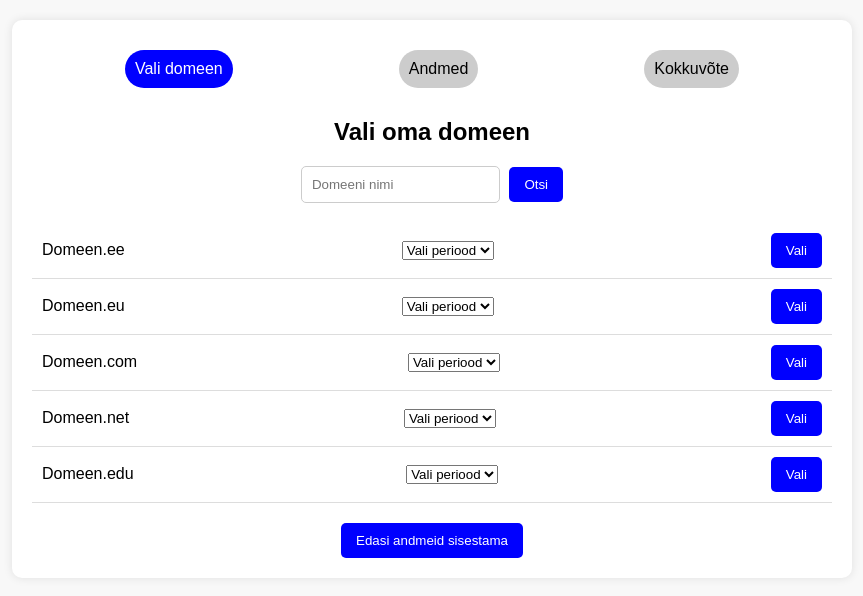
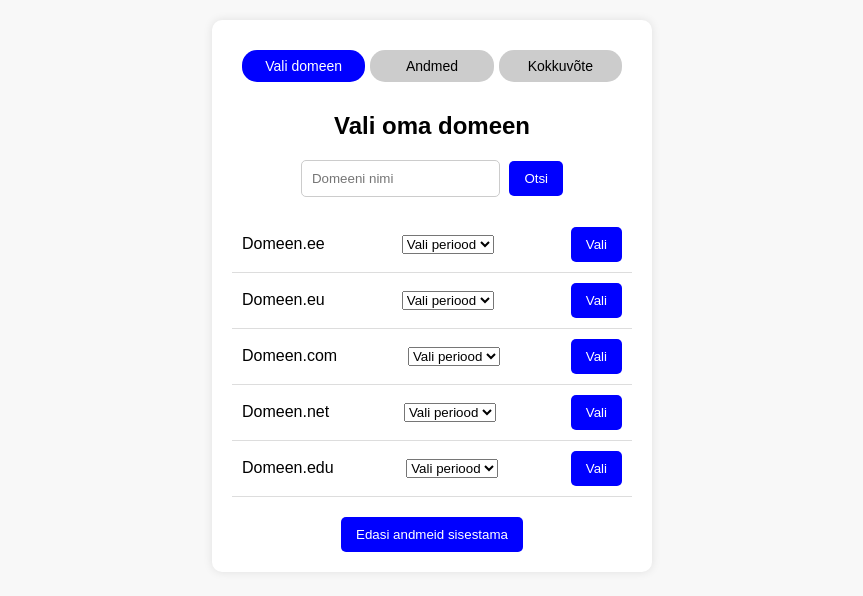
Before and after one commit to KSohkin/Kasutaja-HTML, a plain HTML site: page index.html in a window 1280 px wide. Shown: the whole page, without its empty margins (208-1071 px from the left). Drawn offline with Linux system fonts and the light colour scheme.

Commit message:
Parandus Tiitlitel

```diff
--- a/StyleAndmed.css
+++ b/StyleAndmed.css
@@ -5,7 +5,8 @@ body {
 }
 
 .container {
-    max-width: 67%;
+    max-width: 90%; /* Teeb mobiilis kitsamaks */
+    width: 400px; /* Kindel laius, et elemendid mahuvad ära */
     margin: auto;
     background: white;
     padding: 20px;
@@ -16,17 +17,23 @@ body {
 
 .steps {
     display: flex;
-    justify-content: space-around;
+    justify-content: center;
+    align-items: center;
+    gap: 5px; /* Lisab vahe, et ei oleks liiga tihedalt koos */
+    flex-wrap: wrap; /* Murrab uuele reale, kui ruumi pole */
     padding: 10px;
 }
 
 .step {
-    padding: 10px;
-    border-radius: 20px;
+    flex: 1; /* Võrdne laius */
+    min-width: 80px; /* Väldib liiga kitsaks muutumist */
+    padding: 8px 12px; /* Vähendab kõrgust */
+    text-align: center;
+    border-radius: 15px;
     background: #ccc;
     color: black;
+    font-size: 14px;
 }
-
 .active {
     background: blue;
     color: white;
--- a/style.css
+++ b/style.css
@@ -4,7 +4,8 @@ body {
     text-align: center;
 }
 .container {
-    max-width: 800px;
+    max-width: 90%; /* Teeb mobiilis kitsamaks */
+    width: 400px; /* Kindel laius, et elemendid mahuvad ära */
     margin: auto;
     background: white;
     padding: 20px;
@@ -14,14 +15,21 @@ body {
 }
 .steps {
     display: flex;
-    justify-content: space-around;
+    justify-content: center;
+    align-items: center;
+    gap: 5px; /* Lisab vahe, et ei oleks liiga tihedalt koos */
+    flex-wrap: wrap; /* Murrab uuele reale, kui ruumi pole */
     padding: 10px;
 }
 .step {
-    padding: 10px;
-    border-radius: 20px;
+    flex: 1; /* Võrdne laius */
+    min-width: 80px; /* Väldib liiga kitsaks muutumist */
+    padding: 8px 12px; /* Vähendab kõrgust */
+    text-align: center;
+    border-radius: 15px;
     background: #ccc;
     color: black;
+    font-size: 14px;
 }
 .active {
     background: blue;
```
